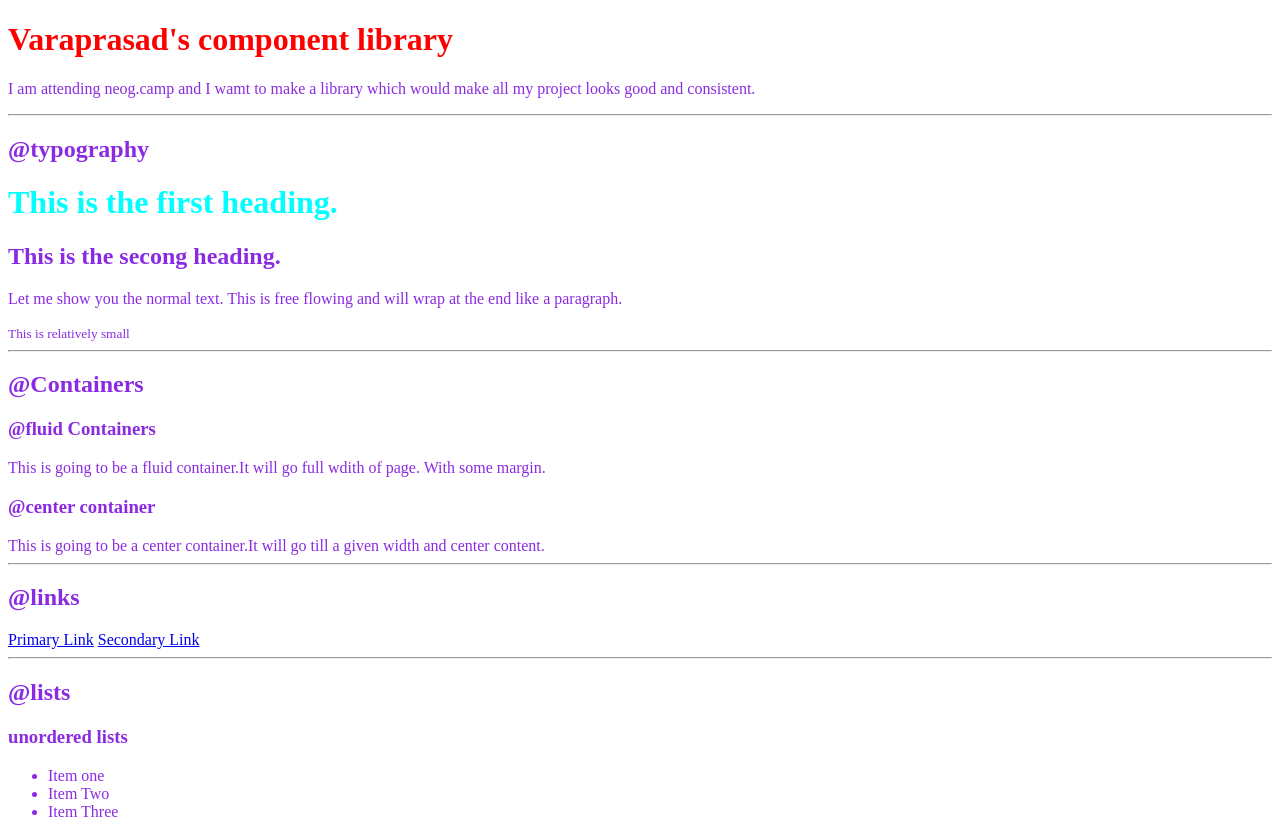
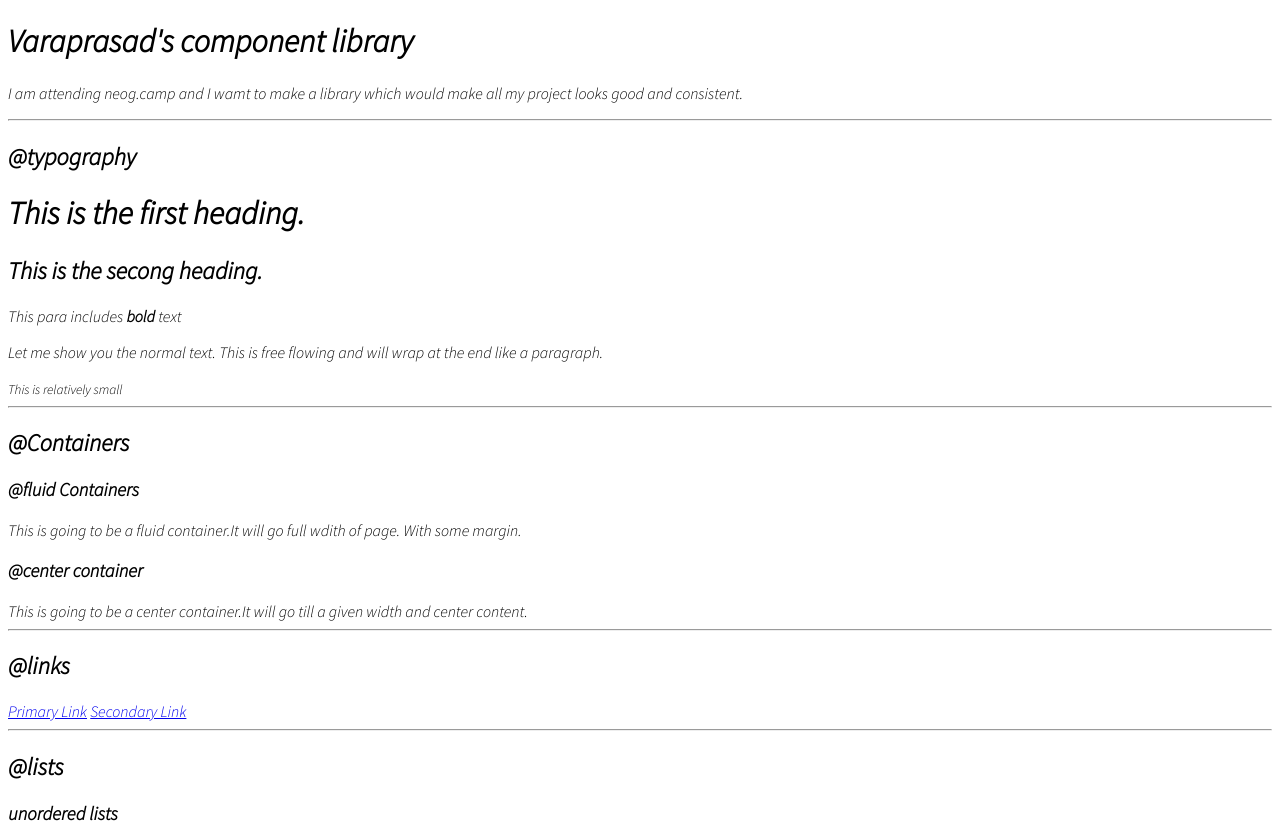
Before and after one commit to Varaprasad-Reddy-144/course-lesson3, a plain HTML site: page index.html in a window 1280 px wide. Shown: the top 828 px of the page. Drawn offline with Linux system fonts and the light colour scheme.

Commit message:
styles added

```diff
--- a/index.html
+++ b/index.html
@@ -6,24 +6,20 @@
     <meta name="viewport" content="width=device-width, initial-scale=1.0">
     <title>Component Library</title>
 
-    <!-- <style>
-         body {
-             color: green;
-         }
-    </style> -->
     <link href="styles.css" rel="stylesheet" />
 </head>
 
 <body>
-    <h1>Varaprasad's component library</h1>
+    <h1 id="lib-header">Varaprasad's component library</h1>
     <p>I am attending neog.camp and I wamt to make a library which would make all my project looks good and consistent.
     </p>
     <hr>
 
 
     <h2>@typography</h2>
-    <h1 id="lib-header">This is the first heading.</h1>
+    <h1>This is the first heading.</h1>
     <h2>This is the secong heading.</h2>
+    <p>This para includes <strong>bold </strong>text</p>
     <p>Let me show you the normal text. This is free flowing and will wrap at the end like a paragraph.</p>
     <small>This is relatively small</small>
     <hr>
--- a/styles.css
+++ b/styles.css
@@ -1,11 +1,5 @@
+@import url('https://fonts.googleapis.com/css2?family=Source+Sans+Pro:ital,wght@1,300&display=swap');
+
 body {
-    color: blueviolet;
+    font-family: 'Source Sans Pro', sans-serif;
 }
-
-h1 {
-    color: red;
-}
-
-#lib-header {
-    color: cyan;
-}
```
